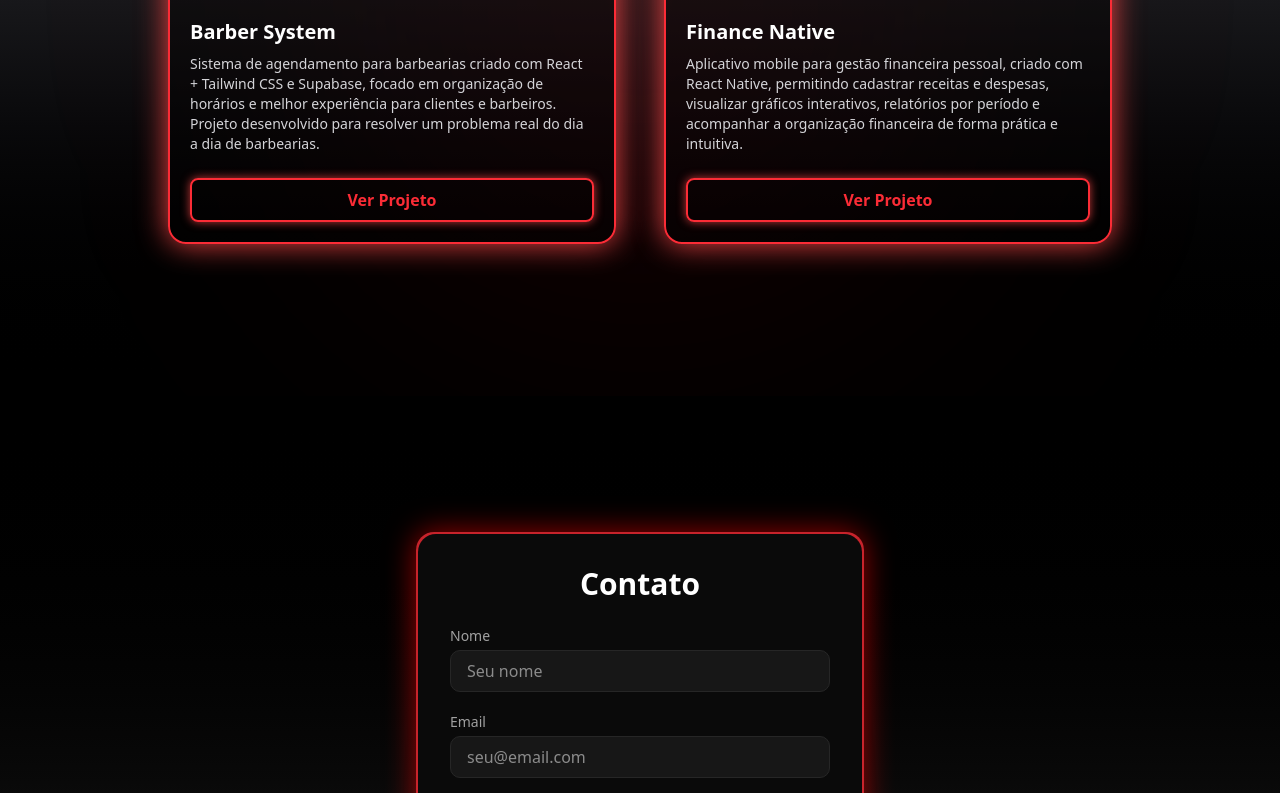
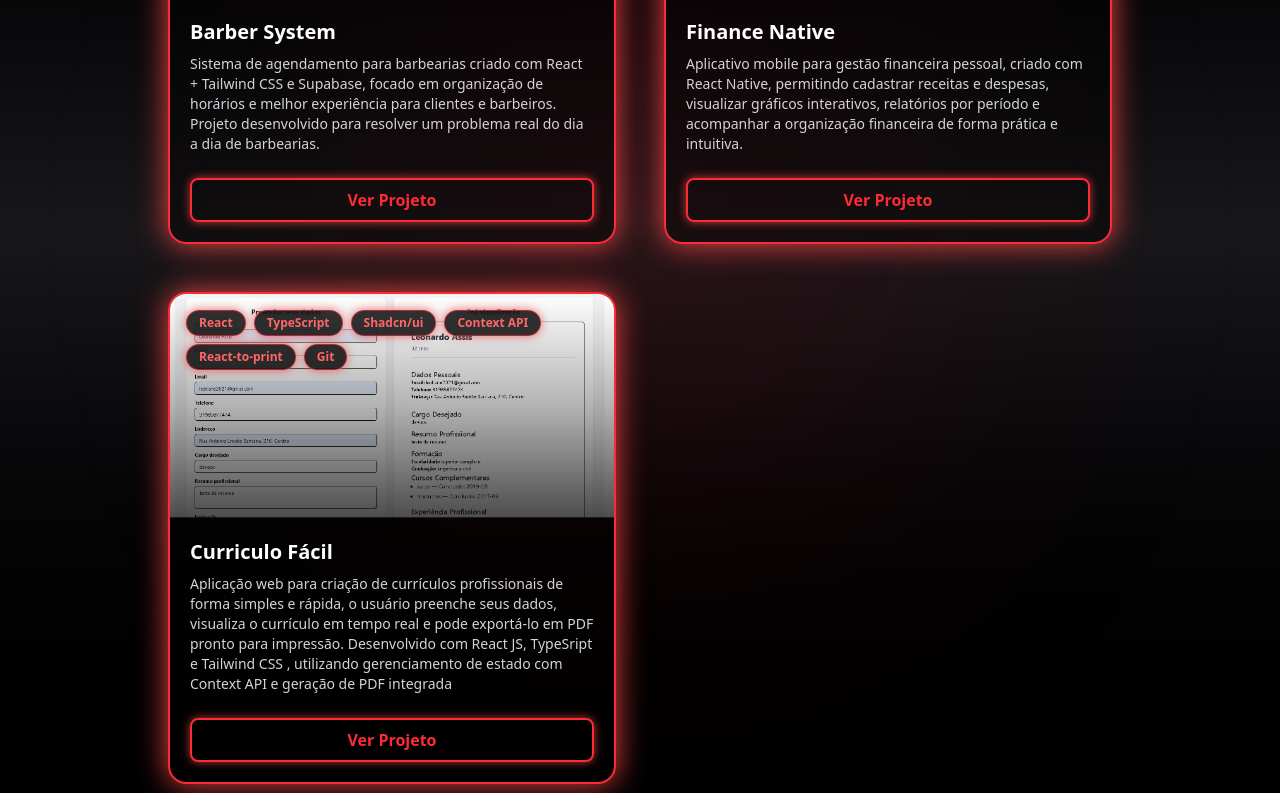
Before and after one commit to LeonardoAssis00/leonardo-portfolio, a React (Vite) app: page / in a window 1280 px wide. Shown: the part 2004-2797 px from the top of the page. Built offline with nearby package versions, Linux system fonts and the light colour scheme.

Commit message:
add new project

```diff
--- a/src/pages/Projetos.tsx
+++ b/src/pages/Projetos.tsx
@@ -30,7 +30,7 @@
     image: "/imagens/barber-system.png",
     link: "https://barber-system-pink.vercel.app/",
     isExternal: true,
-    stack: ["React", "Vite", "Tailwind", "Supabase", "Git"],
+    stack: ["React", "Vite", "Tailwind", "Shadcn/ui", "Supabase", "Git"],
   },
   {
     title: "Finance Native",
@@ -40,6 +40,22 @@
     link: "https://drive.google.com/uc?export=download&id=1t8OPdIr34xmZikmhvWzYXU677jNHrQwU",
     isExternal: true,
     stack: ["React Native", "Expo", "TypeScript", "Git"],
+  },
+  {
+    title: "Curriculo Fácil",
+    description:
+      "Aplicação web para criação de currículos profissionais de forma simples e rápida, o usuário preenche seus dados, visualiza o currículo em tempo real e pode exportá-lo em PDF pronto para impressão. Desenvolvido com React JS, TypeSript e Tailwind CSS , utilizando gerenciamento de estado com Context API e geração de PDF integrada",
+    image: "/imagens/curriculoFacil.png",
+    link: "https://curriculo-facil-tau.vercel.app/",
+    isExternal: true,
+    stack: [
+      "React",
+      "TypeScript",
+      "Shadcn/ui",
+      "Context API",
+      "React-to-print",
+      "Git",
+    ],
   },
 ];
 
```
Also changed, not shown: public/imagens/curriculoFacil.png (added).
